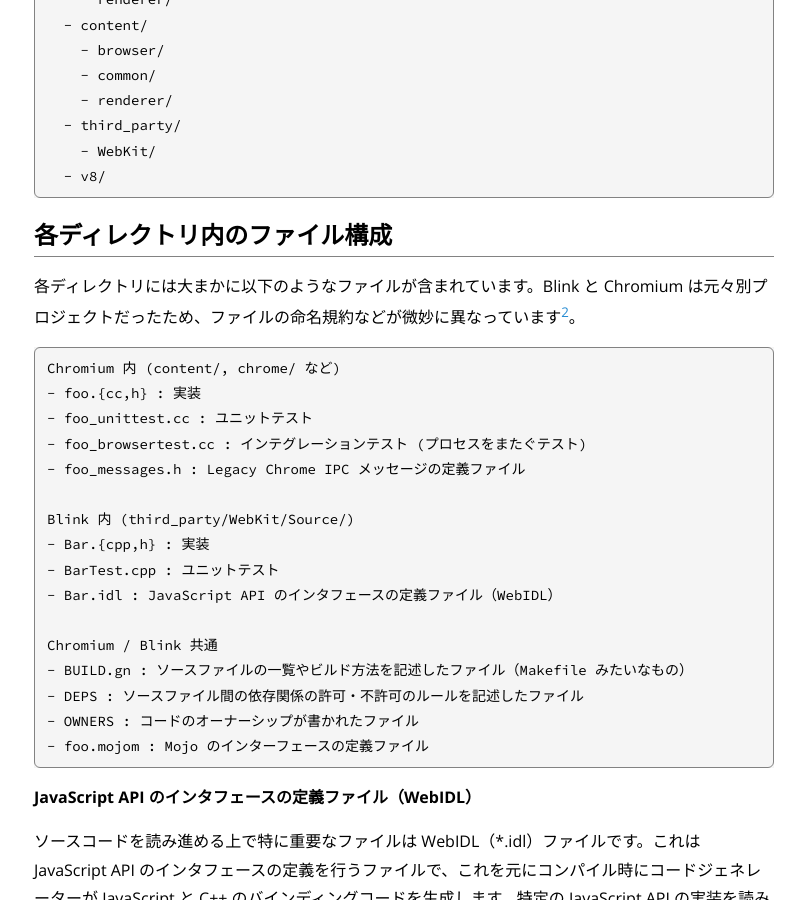
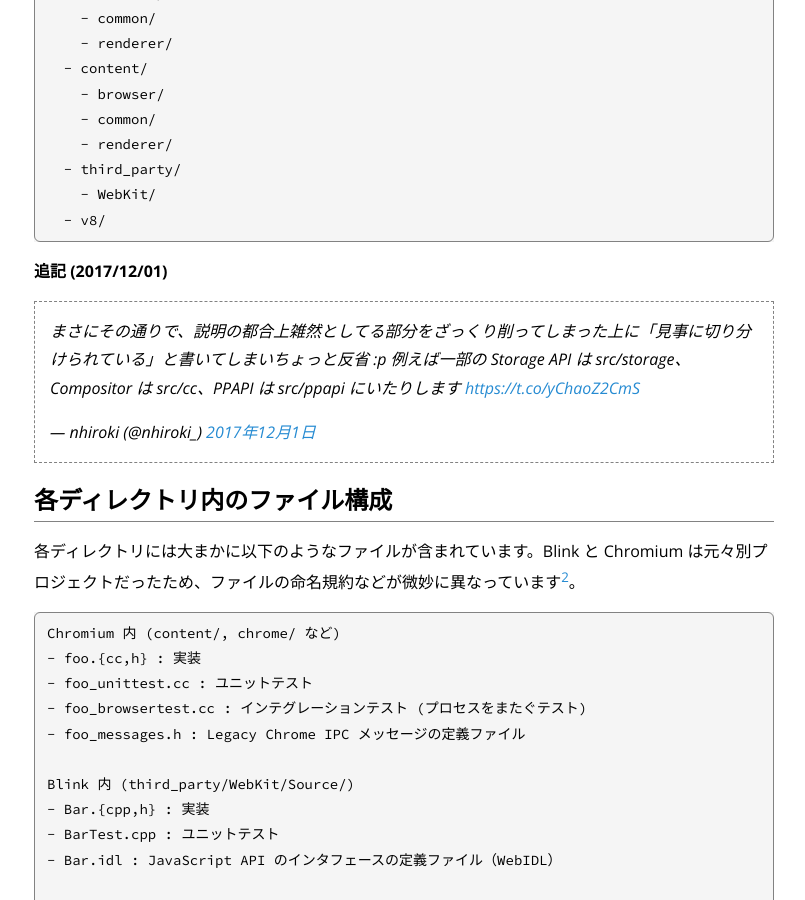
Before and after one commit to nhiroki/nhiroki.github.io, a Jekyll site: the page built from _posts/2017-12-01-chromium-sourcecode.md, in a window 1280 px wide and 900 px high, scrolled down 4690 px. Shown: the whole window, without its empty margins (236-1041 px from the left). Built offline with Jekyll 4.4.1, drawn with Linux system fonts in a browser that asks for light colours; comment, search, counter and statistics services are not loaded; some of the changed text lies outside the part shown.

Commit message:
Update the existing post

````diff
--- a/_posts/2017-12-01-chromium-sourcecode.md
+++ b/_posts/2017-12-01-chromium-sourcecode.md
@@ -7,6 +7,8 @@
 ---
 
 これは [Chromium Browser アドベントカレンダー](https://qiita.com/advent-calendar/2017/chromium)の一日目の記事です。初日ということで、本記事では Chromium のソースコードを読む上で役に立つであろう、プロジェクトのディレクトリ構成やファイル構成を紹介します。
+
+- (2017/12/01) ディレクトリ構成について追記しました。
 
 # Chromium とは？
 
@@ -109,6 +111,11 @@
   - v8/
 ```
 
+**追記 (2017/12/01)**
+
+<blockquote class="twitter-tweet" data-lang="ja"><p lang="ja" dir="ltr">まさにその通りで、説明の都合上雑然としてる部分をざっくり削ってしまった上に「見事に切り分けられている」と書いてしまいちょっと反省 :p 例えば一部の Storage API は src/storage、Compositor は src/cc、PPAPI は src/ppapi にいたりします <a href="https://t.co/yChaoZ2CmS">https://t.co/yChaoZ2CmS</a></p>&mdash; nhiroki (@nhiroki_) <a href="https://twitter.com/nhiroki_/status/936449768426897408?ref_src=twsrc%5Etfw">2017年12月1日</a></blockquote>
+<script async src="https://platform.twitter.com/widgets.js" charset="utf-8"></script>
+
 # 各ディレクトリ内のファイル構成
 
 各ディレクトリには大まかに以下のようなファイルが含まれています。Blink と Chromium は元々別プロジェクトだったため、ファイルの命名規約などが微妙に異なっています[^the-great-blink-mv2]。
````
